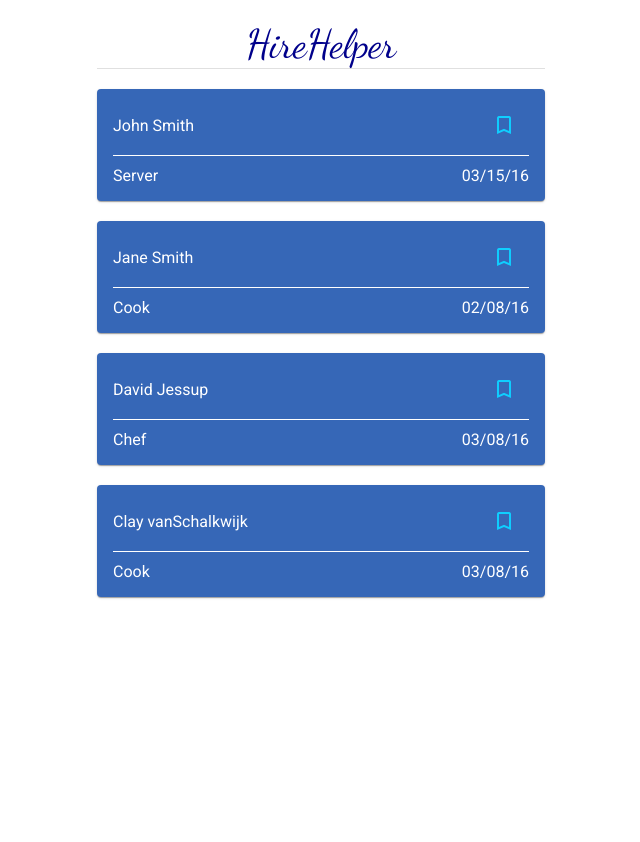
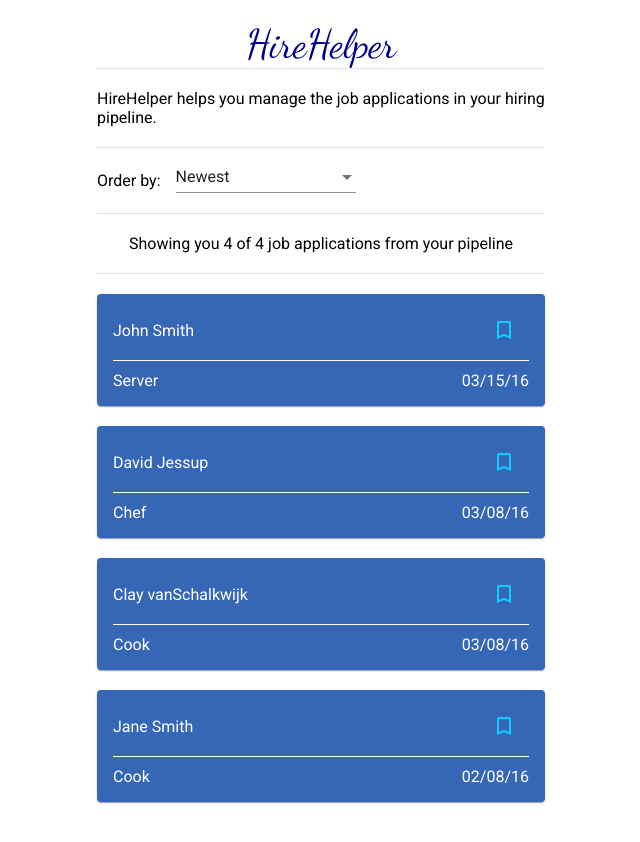
Before and after one commit to browillow/hire-app, an Angular app: page /#/dashboard in a window 1280 px wide. Shown: the top 842 px of the page, without its empty margins (319-959 px from the left). Before the commit the page ends 800 px from the top, so only its background shows below. Built offline with nearby package versions, Linux system fonts and the light colour scheme.

Commit message:
Added sorting control on the dashboard view

```diff
--- a/src/app/app.module.ts
+++ b/src/app/app.module.ts
@@ -8,6 +8,8 @@ import {MatDividerModule} from '@angular/material/divider';
 import {MatCardModule} from '@angular/material/card';
 import {MatButtonModule} from '@angular/material/button';
 import {MatIconModule} from '@angular/material/icon';
+import {MatFormFieldModule} from '@angular/material/form-field';
+import {MatSelectModule} from '@angular/material/select';
 
 import { AppRoutingModule } from './app-routing.module';
 
@@ -34,6 +36,8 @@ import { ApplicationCardComponent } from './components/application-card/applicat
     MatCardModule,
     MatButtonModule,
     MatIconModule,
+    MatFormFieldModule,
+    MatSelectModule,
     AppRoutingModule
   ],
   providers: [
--- /dev/null
+++ b/src/app/enums/application-sort-method.enum.ts
@@ -0,0 +1,6 @@
+export enum ApplicationSortMethod {
+    Newest = "Newest",
+    Oldest = "Oldest",
+	MostExperience = "Most Experience",
+    LeastExperience = "Least Experience"
+}
--- a/src/app/views/dashboard-view/dashboard-view.component.css
+++ b/src/app/views/dashboard-view/dashboard-view.component.css
@@ -1,3 +1,33 @@
+.DashboardView-sortPicker {
+    width: 100%;
+    display: flex;
+}
+
+.DashboardView-sortPickerLabel {
+    display: flex;
+    align-content: center;
+    align-items: center;
+    justify-content: center;
+    margin-right: 15px;
+}
+
+.DashboardView-sortPickerSelectContainer {
+    flex-grow: 1;
+    display: flex;
+    align-content: center;
+    align-items: center;
+}
+
+.DashboardView-resultTotalMessage {
+    display: flex;
+    align-content: center;
+    align-items: center;
+    justify-content: center;
+    margin-top: 20px;
+    margin-bottom: 20px;
+}
+
+
 .DashboardView-appCardContainer {
     margin-top: 20px;
 }
--- a/src/app/views/dashboard-view/dashboard-view.component.html
+++ b/src/app/views/dashboard-view/dashboard-view.component.html
@@ -1,4 +1,19 @@
 <div class="View DashboardView">
+    <div class="DashboardView-resultTotalMessage">HireHelper helps you manage the job applications in your hiring pipeline.</div>
+    <mat-divider></mat-divider>
+    <div class="DashboardView-sortPicker">
+        <div class="DashboardView-sortPickerLabel">Order by: </div>
+        <div class="DashboardView-sortPickerSelectContainer">
+            <mat-form-field>
+                <mat-select [(value)]="selectedSortMethod" (selectionChange)="sortApplications()">
+                    <mat-option [value]="sortMethod" *ngFor="let sortMethod of sortMethods">{{sortMethod}}</mat-option>
+                </mat-select>
+            </mat-form-field>
+        </div>
+    </div>
+    <mat-divider></mat-divider>
+    <div class="DashboardView-resultTotalMessage">Showing you {{applications.length}} of {{applications.length}} job applications from your pipeline</div>
+    <mat-divider></mat-divider>
     <div *ngFor="let app of applications" class="DashboardView-appCardContainer">
         <app-application-card [application]="app"></app-application-card>
     </div>
--- a/src/app/views/dashboard-view/dashboard-view.component.ts
+++ b/src/app/views/dashboard-view/dashboard-view.component.ts
@@ -1,6 +1,7 @@
 import { Component, OnInit } from '@angular/core';
 import { Application } from '../../models/application.model';
 import { ApplicationService } from '../../services/application.service';
+import { ApplicationSortMethod } from '../../enums/application-sort-method.enum';
 
 @Component({
   selector: 'app-dashboard-view',
@@ -10,11 +11,65 @@ import { ApplicationService } from '../../services/application.service';
 export class DashboardViewComponent implements OnInit {
 
   applications: Application[] = [];
+  selectedSortMethod: ApplicationSortMethod = ApplicationSortMethod.Newest;
+  sortMethods: ApplicationSortMethod[] = [];
+  sorters: {[sortMethod: string]: (a: Application, b: Application) => number } = {};
 
   constructor( private applicationService: ApplicationService) { }
 
   ngOnInit() {
-    this.applicationService.getApplications().subscribe(applications => this.applications = applications);
+    this.generateSortMethods();
+    this.defineSorters();
+    this.applicationService.getApplications().subscribe(applications => {
+      this.applications = applications;
+      this.sortApplications();
+    });
+  }
+
+  // Application Sorting
+
+  private generateSortMethods() {
+    for (const key in ApplicationSortMethod) {
+      this.sortMethods.push(ApplicationSortMethod[key] as ApplicationSortMethod);
+    }
+  }
+
+  defineSorters() {
+
+    this.sorters[ApplicationSortMethod.Newest] = function(a: Application, b: Application): number {
+      let appliedDateA = new Date(a.applied);
+      let appliedDateB = new Date(b.applied);
+      let datesAreSame = appliedDateA.getTime() === appliedDateB.getTime();
+      if (datesAreSame)
+        return 0;
+      if (appliedDateA > appliedDateB)
+        return -1;
+      if (appliedDateB > appliedDateA)
+        return 1;
+    };
+
+    this.sorters[ApplicationSortMethod.Oldest] = function(a: Application, b: Application): number {
+      let appliedDateA = new Date(a.applied);
+      let appliedDateB = new Date(b.applied);
+      let datesAreSame = appliedDateA.getTime() === appliedDateB.getTime();
+      if (datesAreSame)
+        return 0;
+      if (appliedDateA < appliedDateB)
+        return -1;
+      if (appliedDateB < appliedDateA)
+        return 1;
+    };
+    this.sorters[ApplicationSortMethod.MostExperience] = function(a: Application, b: Application): number {
+      return b.experience - a.experience;
+    };
+    this.sorters[ApplicationSortMethod.LeastExperience] = function(a: Application, b: Application): number {
+      return a.experience - b.experience;
+    };
+  }
+
+  sortApplications() {
+    let sorter = this.sorters[this.selectedSortMethod];
+    this.applications.sort(sorter);
   }
 
 }
```
